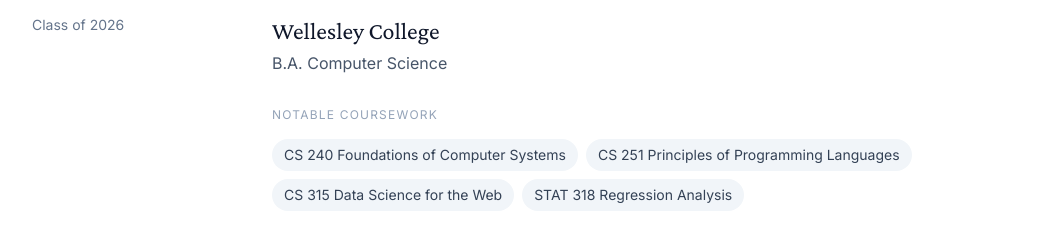
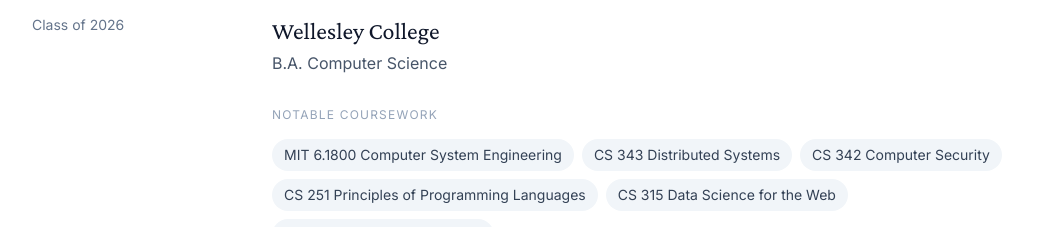
Before and after one commit to clairexue10/clairexue10.github.io, a Next.js app: page / in a window 1280 px wide. Shown: the part 1360-1587 px from the top of the page, without its empty margins (120-1159 px from the left). Built offline with nearby package versions, Linux system fonts and the light colour scheme.

Commit message:
Update notable coursework in Education section
Co-Authored-By: Claude Sonnet 4.6 <noreply@anthropic.com>

```diff
--- a/components/Education.tsx
+++ b/components/Education.tsx
@@ -1,5 +1,7 @@
 const COURSES = [
-  'CS 240 Foundations of Computer Systems',
+  'MIT 6.1800 Computer System Engineering',
+  'CS 343 Distributed Systems',
+  'CS 342 Computer Security',
   'CS 251 Principles of Programming Languages',
   'CS 315 Data Science for the Web',
   'STAT 318 Regression Analysis',
```
